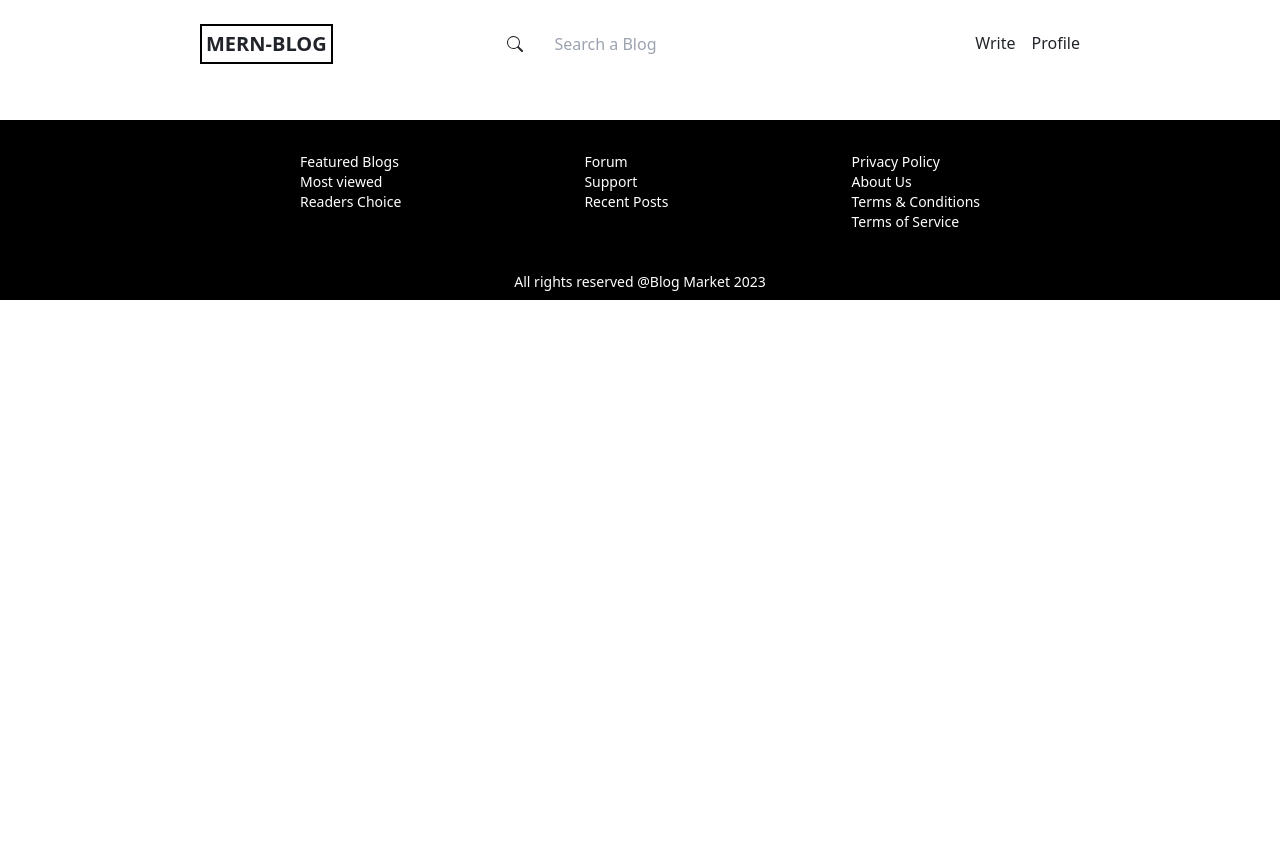
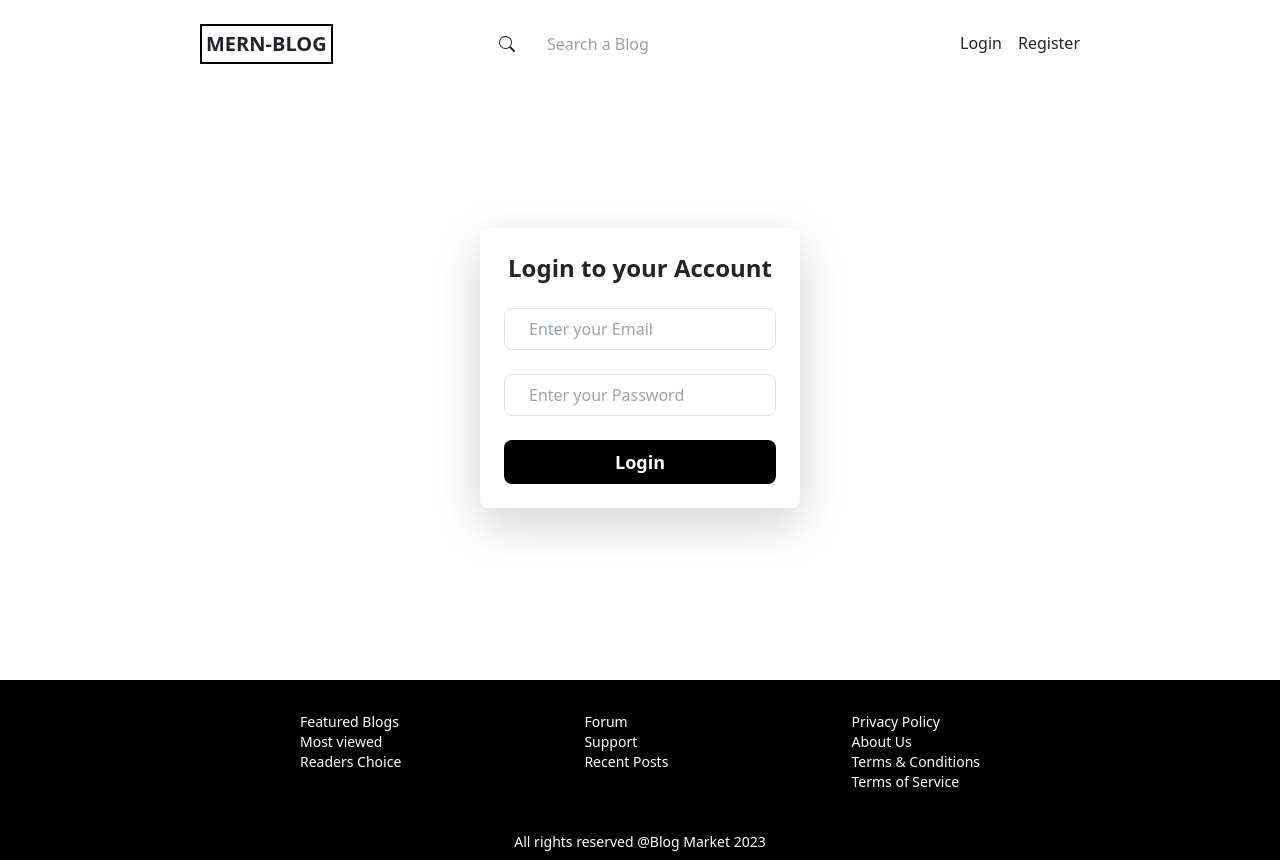
Before and after one commit to adityasharma0131/MERN-BLOG, a React (Vite) app in the folder client/: page /login in a window 1280 px wide. Before the commit the page ends 800 px from the top, so only its background shows below. Built offline with nearby package versions, Linux system fonts and the light colour scheme; the HTML template or start-up script is replaced by a standard one.

Commit message:
login page design

```diff
--- a/client/src/App.jsx
+++ b/client/src/App.jsx
@@ -6,6 +6,8 @@ import Header from "./components/Header";
 import Footer from "./components/Footer";
 
 import Home from "./pages/Home";
+import Register from "./pages/Register";
+import Login from "./pages/Login";
 
 const App = () => {
   return (
@@ -14,6 +16,8 @@ const App = () => {
 
       <Routes>
         <Route path="/" element={<Home />} />
+        <Route path="/login" element={<Login />} />
+        <Route path="/register" element={<Register />} />
       </Routes>
 
       <Footer />
--- a/client/src/components/Header.jsx
+++ b/client/src/components/Header.jsx
@@ -3,7 +3,7 @@ import { Link } from "react-router-dom";
 import { BsSearch } from "react-icons/bs";
 
 const Header = () => {
-  const user = true;
+  const user = false;
   return (
     <div className="flex items-center justify-between px-6 md:px-[200px] py-4">
       <h1 className="text-lg md:text-xl font-extrabold border-black border-2 p-1">
--- /dev/null
+++ b/client/src/pages/Login.jsx
@@ -0,0 +1,26 @@
+import React from "react";
+
+const Login = () => {
+  return (
+    <div className="w-full flex justify-center items-center h-[70vh]">
+      <div className="flex flex-col justify-center items-center space-y-6 w-[80%] md:w-[30%] lg:w-[25%] p-6 bg-white shadow-lg rounded-lg">
+        <h1 className="text-2xl font-semibold">Login to your Account</h1>
+        <input
+          type="email"
+          placeholder="Enter your Email"
+          className="w-full px-4 py-2 border border-gray-300 rounded-lg focus:outline-none focus:ring-2 focus:ring-black"
+        />
+        <input
+          type="password"
+          placeholder="Enter your Password"
+          className="w-full px-4 py-2 border border-gray-300 rounded-lg focus:outline-none focus:ring-2 focus:ring-black"
+        />
+        <button className="w-full px-4 py-2 text-lg font-bold text-white bg-black rounded-lg hover:bg-gray-900 focus:outline-none ">
+          Login
+        </button>
+      </div>
+    </div>
+  );
+};
+
+export default Login;
--- /dev/null
+++ b/client/src/pages/Register.jsx
@@ -0,0 +1,9 @@
+import React from 'react'
+
+const Register = () => {
+  return (
+    <div>Register</div>
+  )
+}
+
+export default Register
```
